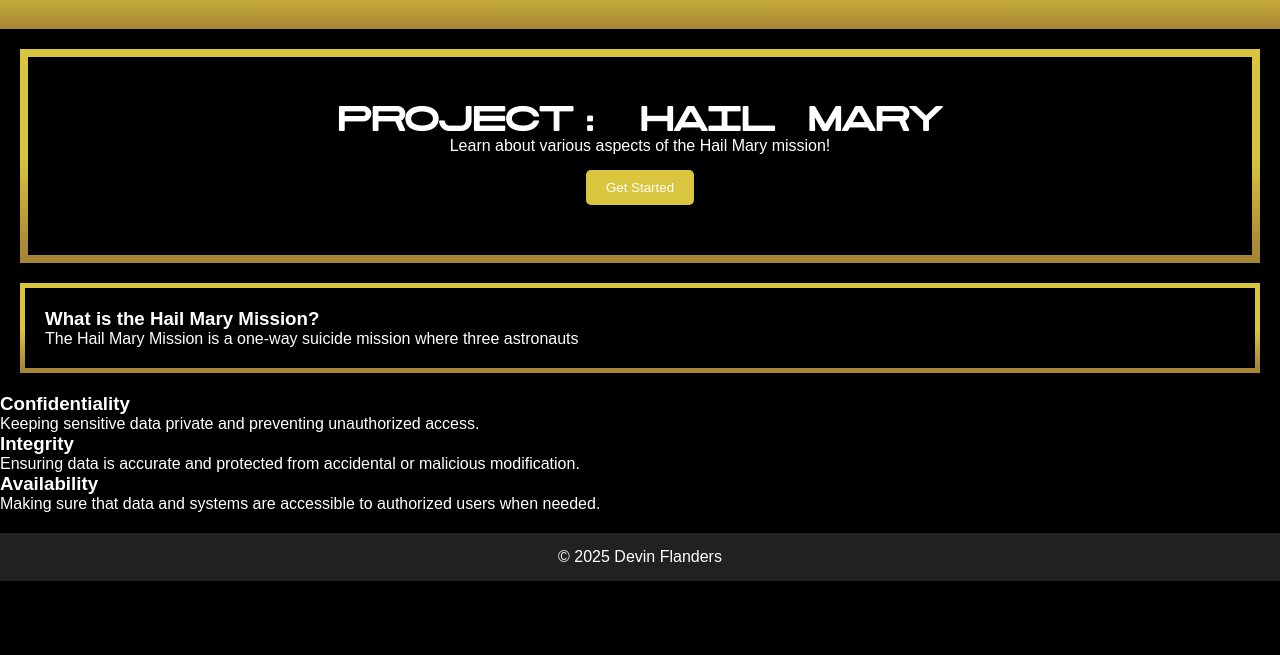
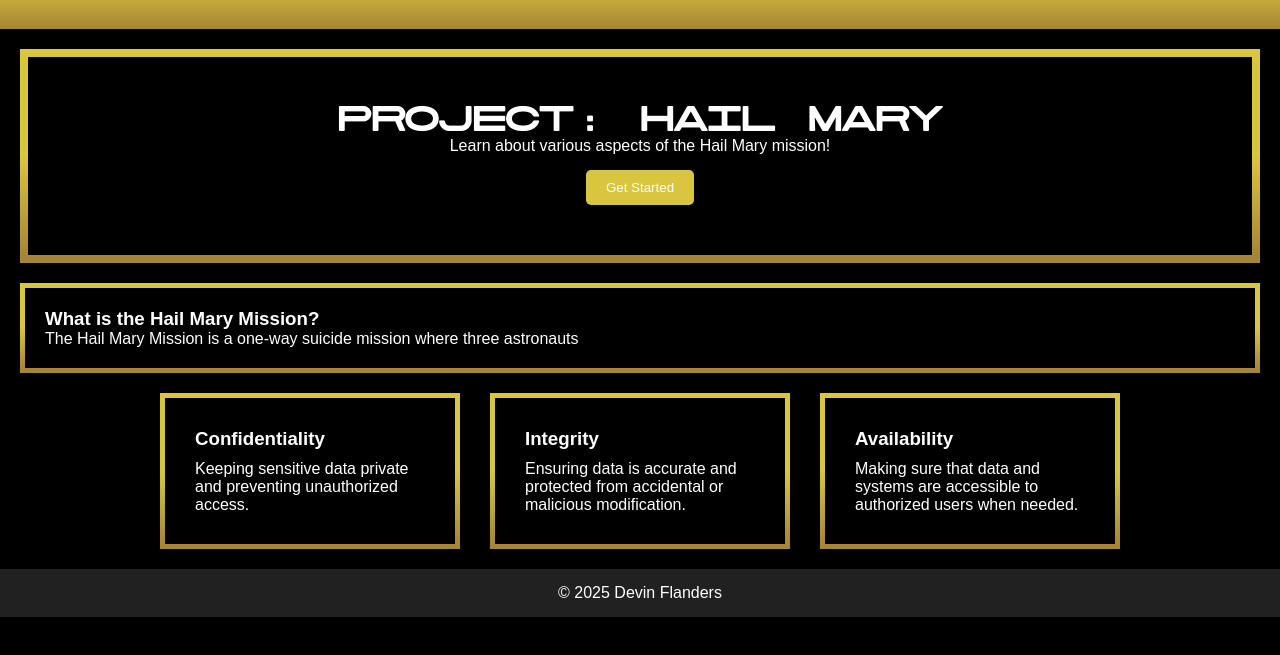
Before and after one commit to TharTharMushroom/Project-Hail-Mary-Website, a plain HTML site: page index.html in a window 1280 px wide. Shown: the part 71-726 px from the top of the page. Drawn offline with Linux system fonts and the light colour scheme.

Commit message:
Update style.css

```diff
--- a/style.css
+++ b/style.css
@@ -71,6 +71,28 @@ nav a {
     border-image: linear-gradient(to top, #a68535, #dac53e, #dac53e) 1;
 }
 
+.card-area {
+    margin-top: 20px;
+    display: flex;
+    justify-content: center;
+    gap: 30px;
+    flex-wrap: wrap;
+}
+
+.card {
+    background: #000000;
+    border-radius: 10px;
+    padding: 30px;
+    width: 300px;
+    box-shadow: 0 4px 8px rgba(0,0,0,0.1);
+    border: 5px solid transparent;
+    border-image: linear-gradient(to top, #a68535, #dac53e, #dac53e) 1;
+  }
+
+.card h3 {
+    margin-bottom: 10px;
+  }
+
 /* Footer */
 footer {
     text-align: center;
@@ -80,8 +102,8 @@ footer {
 }
 
 @font-face {
-    font-family: 'CindieMono'; /* Choose a descriptive name for your font */
-    src: url('CindieMono-D.otf') format('opentype'); /* Specify the path and format */
-    font-weight: normal; /* Optional: Define weight if applicable */
-    font-style: normal; /* Optional: Define style if applicable */
+    font-family: 'CindieMono';
+    src: url('CindieMono-D.otf') format('opentype');
+    font-weight: normal;
+    font-style: normal;
 }
```
